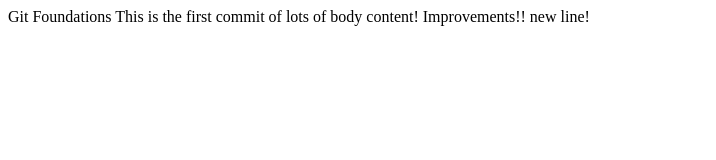
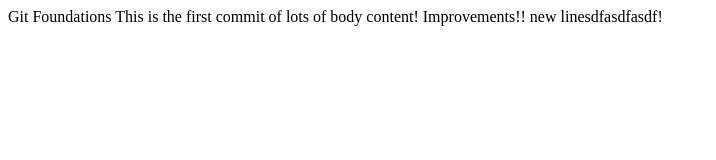
Before and after one commit to rawlinpa/u-of-c, a plain HTML site: page index.html in a window 1280 px wide. Shown: the whole page, without its empty margins (0-716 px from the left). Drawn offline with Linux system fonts and the light colour scheme.

```diff
--- a/index.html
+++ b/index.html
@@ -9,6 +9,6 @@ This is the first commit of lots of body content!
 
 Improvements!!
 
-new line!
+new linesdfasdfasdf!
 </body>
 </html>
```
